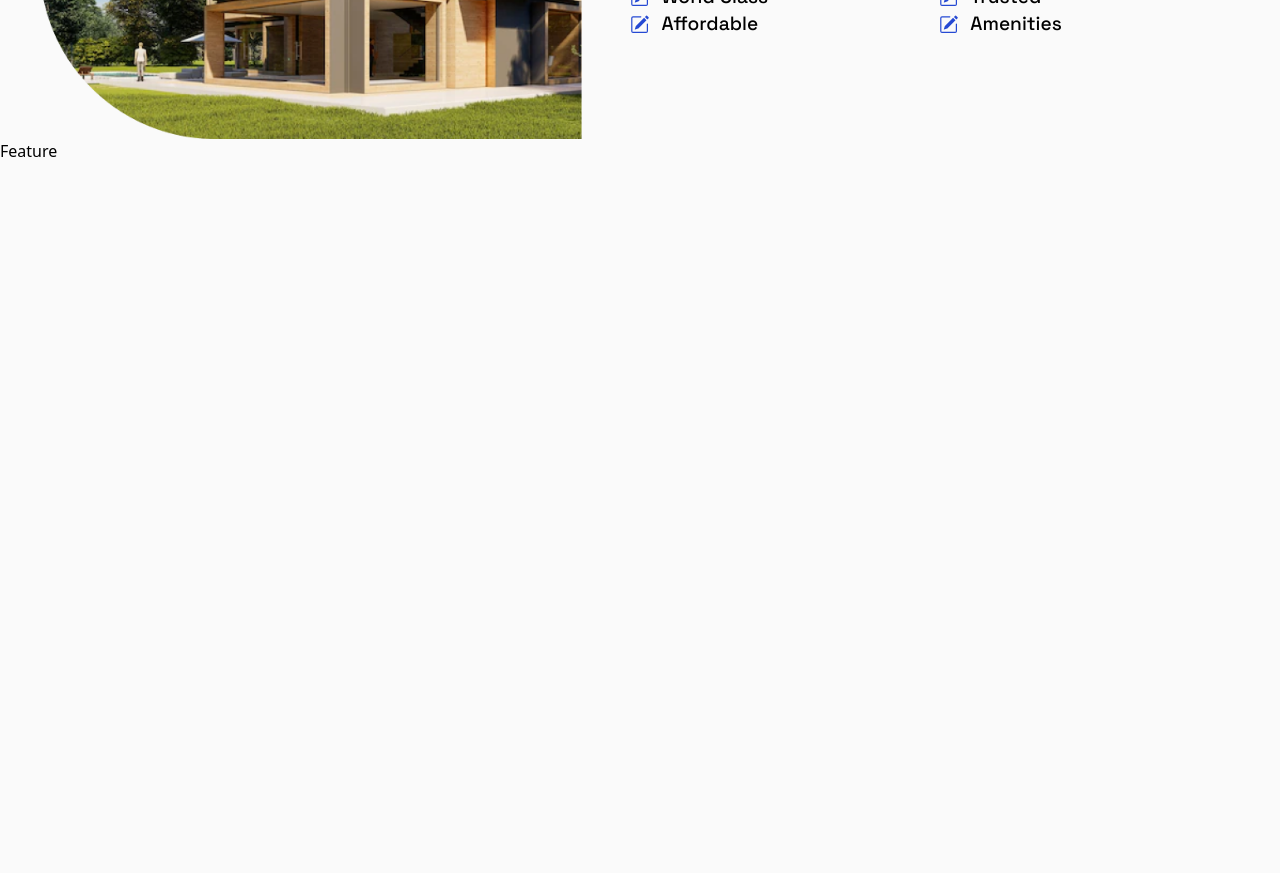
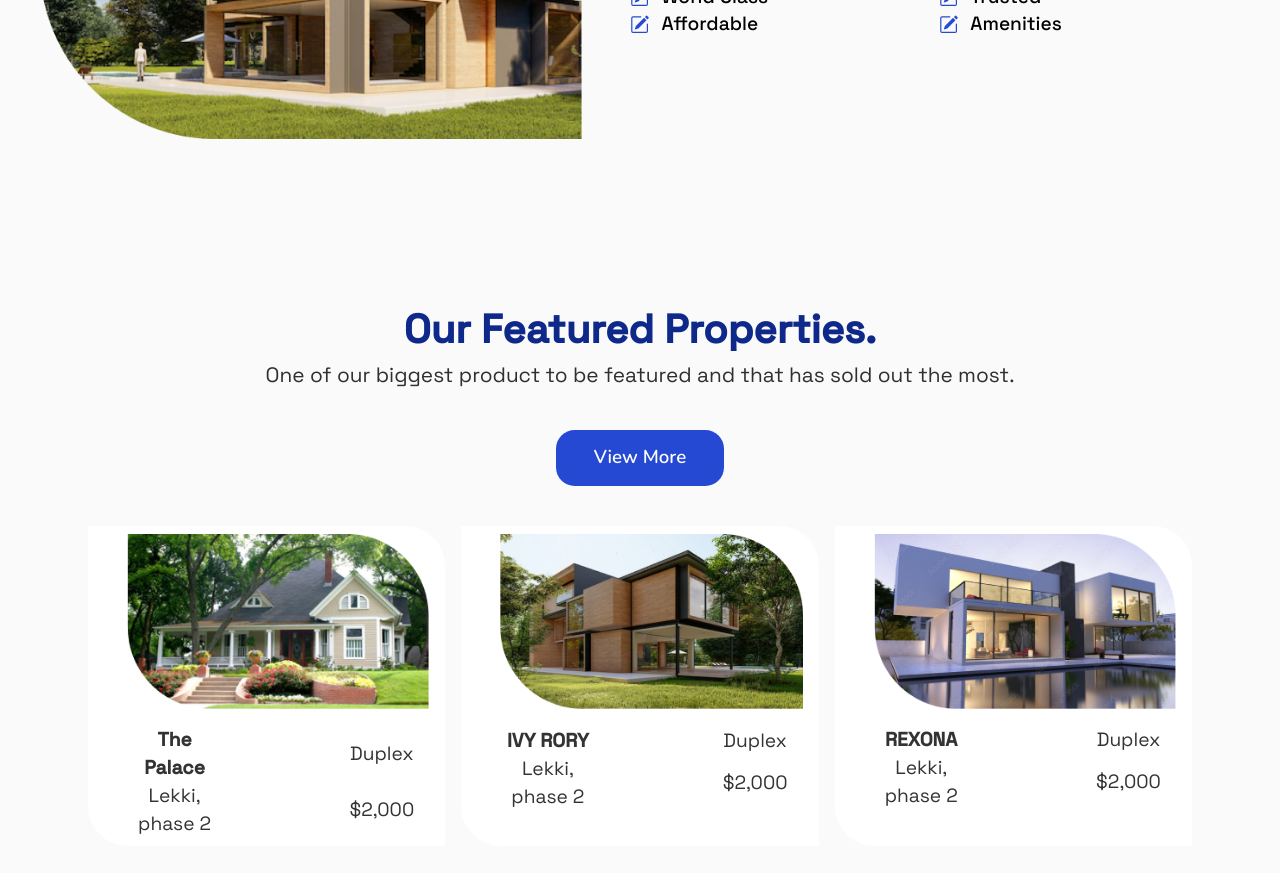
Before and after one commit to Qreamville/Dees-Estate, a React (Create React App) app: page / in a window 1280 px wide. Shown: the part 1640-2513 px from the top of the page. Before the commit the page ends 1803 px from the top, so only its background shows below. Built offline with nearby package versions, Linux system fonts and the light colour scheme.

Commit message:
Modify feature.jsx

```diff
--- a/src/components/feature/Feature.jsx
+++ b/src/components/feature/Feature.jsx
@@ -1,8 +1,59 @@
 import React from "react";
 import "./feature.css";
+import palace from "../../assets/images/Palace.png";
+import ivy from "../../assets/images/Ivy.png";
+import rexona from "../../assets/images/Rexona.png";
 
 const Feature = () => {
-  return <div>Feature</div>;
+  return (
+    <section className="feature container mx-auto p-12 md:mt-28 flex flex-col justify-center">
+      <div className="feature__heading text-center">
+        <h3>Our Featured Properties.</h3>
+        <p>
+          One of our biggest product to be featured and that has sold out the
+          most.
+        </p>
+      </div>
+      <div className="feature__btn my-10 justify-center justify-end">
+        <button>View More</button>
+      </div>
+      <div className="feature__cards flex flex-col md:flex-row gap-4 justify-center items-center">
+        <div className="feature__card  bg-white flex flex-col">
+          <div className="card-image">
+            <img src={palace} alt="palace" />
+          </div>
+          <div className="card-body">
+            <p>The Palace</p>
+            <p>Duplex</p>
+            <p>Lekki, phase 2</p>
+            <p>$2,000</p>
+          </div>
+        </div>
+        <div className="feature__card  bg-white flex flex-col">
+          <div className="card-image">
+            <img src={ivy} alt="palace" />
+          </div>
+          <div className="card-body">
+            <p>IVY RORY</p>
+            <p>Duplex</p>
+            <p>Lekki, phase 2</p>
+            <p>$2,000</p>
+          </div>
+        </div>
+        <div className="feature__card  bg-white flex flex-col">
+          <div className="card-image">
+            <img src={rexona} alt="palace" />
+          </div>
+          <div className="card-body">
+            <p>REXONA</p>
+            <p>Duplex</p>
+            <p>Lekki, phase 2</p>
+            <p>$2,000</p>
+          </div>
+        </div>
+      </div>
+    </section>
+  );
 };
 
 export default Feature;
--- a/src/components/feature/feature.css
+++ b/src/components/feature/feature.css
@@ -0,0 +1,78 @@
+.feature__heading h3 {
+  font-family: "Space Grotesk", sans-serif;
+  font-style: normal;
+  font-weight: 700;
+  font-size: 2.5rem;
+  line-height: 61px;
+
+  color: #0f298b;
+}
+
+.feature__heading p {
+  font-family: "Space Grotesk", sans-serif;
+  font-style: normal;
+  font-weight: 400;
+  font-size: 1.3rem;
+  line-height: 30px;
+  text-align: center;
+
+  color: rgba(0, 0, 0, 0.81);
+}
+
+.feature__btn {
+  display: flex;
+  align-items: center;
+}
+
+.feature__btn button {
+  padding: 9.3434px;
+  gap: 9.34px;
+
+  width: 167.25px;
+  height: 56.06px;
+
+  background: #2549d3;
+  border-radius: 18.6868px;
+  color: #fff;
+  font-family: "Nunito", sans-serif;
+  font-style: normal;
+  font-weight: 600;
+  font-size: 18.6868px;
+  line-height: 25px;
+}
+
+.feature__btn button:hover {
+  background-color: #3d5ddd;
+}
+
+.feature__card {
+  font-family: "Space Grotesk", sans-serif;
+  align-items: flex-start;
+  padding: 7.94427px 15.8885px 14.2997px 38.9269px;
+  gap: 17.48px;
+  width: 28rem;
+  height: 20rem;
+  border-radius: 0px 39.7214px;
+}
+
+.feature__card .card-body {
+  display: grid;
+  grid-template-columns: 1fr 1fr;
+  align-items: center;
+  justify-content: center;
+  column-gap: 7rem;
+}
+
+.card-body p:first-child {
+  font-weight: 600;
+}
+
+@media screen and (max-width: 762px) {
+  .feature__card {
+    width: 20rem;
+  }
+
+  .feature__card .card-body {
+    column-gap: 0;
+  }
+}
```
